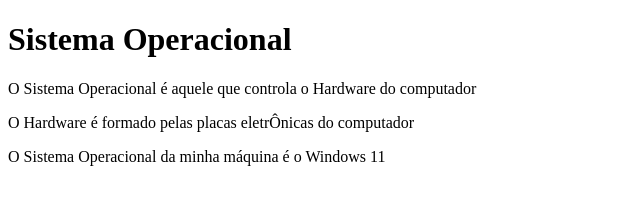
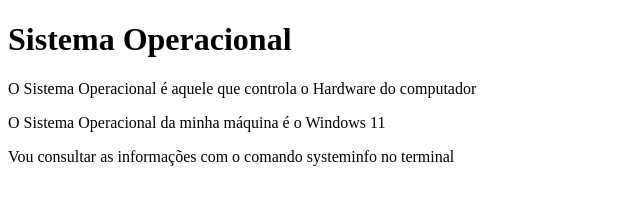
Before and after one commit to EricMBprog/teste_cyber, a plain HTML site: page index.html in a window 1280 px wide. Shown: the whole page, without its empty margins (0-640 px from the left). Drawn offline with Linux system fonts and the light colour scheme.

Commit message:
quarta versão

```diff
--- a/index.html
+++ b/index.html
@@ -9,7 +9,7 @@
 <body>
     <h1>Sistema Operacional</h1>
     <p>O Sistema Operacional é aquele que controla o Hardware do computador</p>
-    <p>O Hardware é formado pelas placas eletrÔnicas do computador</p>
     <p>O Sistema Operacional da minha máquina é o Windows 11</p>
+    <p>Vou consultar as informações com o comando systeminfo no terminal</p>
 </body>
 </html>
```
